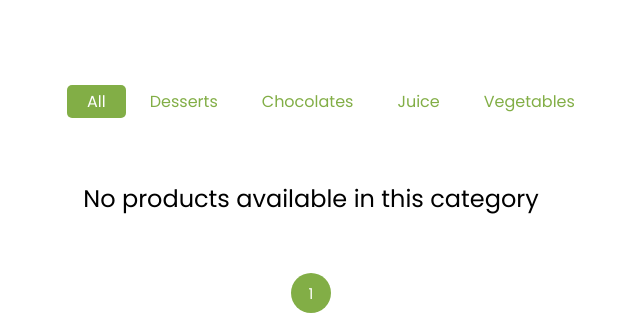
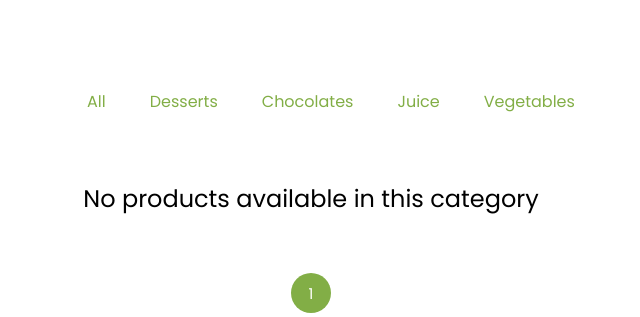
Before and after one commit to zainabhasan02/vege-food, a Django app: page /cart/shop/1/ in a window 1280 px wide. Shown: the part 464-781 px from the top of the page, without its empty margins (329-969 px from the left). Run offline with Django 3.2, Linux system fonts and the light colour scheme; data comes from the database, SQL or seed files in the repository; some libraries are stand-ins or nearby versions; some web fonts are replaced.

Commit message:
updated in shop.html in tabs

```diff
--- a/templates/shop.html
+++ b/templates/shop.html
@@ -105,9 +105,9 @@
         <div class="row justify-content-center">
             <div class="col-md-10 mb-5 text-center">
                 <ul class="product-category">
-                    <li><a href="{% url 'cart:shop' %}" id="all-tab" class="active">All</a></li>
+                    <li><a href="{% url 'cart:shop' %}" {% if not selected_category_k %} class="active" {% endif %}>All</a></li>
                     {% for active_prod_category in active_categories_k %}
-                    <li><a href="{% url 'cart:shop_by_category' active_prod_category.category_name %}">{{active_prod_category.category_name}}</a>
+                    <li><a href="{% url 'cart:shop_by_category' active_prod_category.category_name %}" {% if selected_category_k == active_prod_category.category_name %} class="active" {% endif %}>{{active_prod_category.category_name}}</a>
                     </li>
                     {% endfor %}
                 </ul>
```
